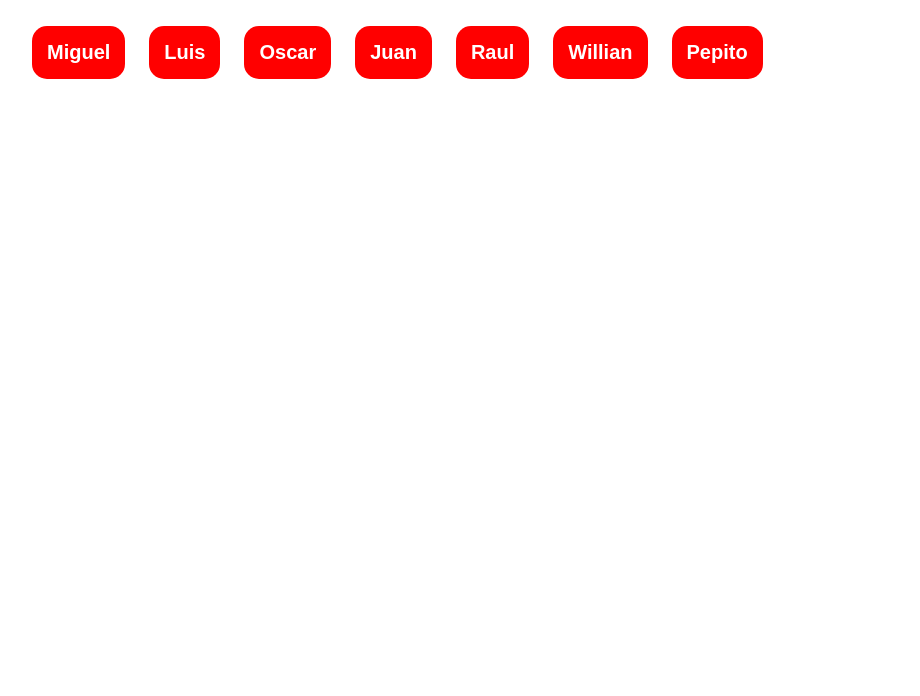
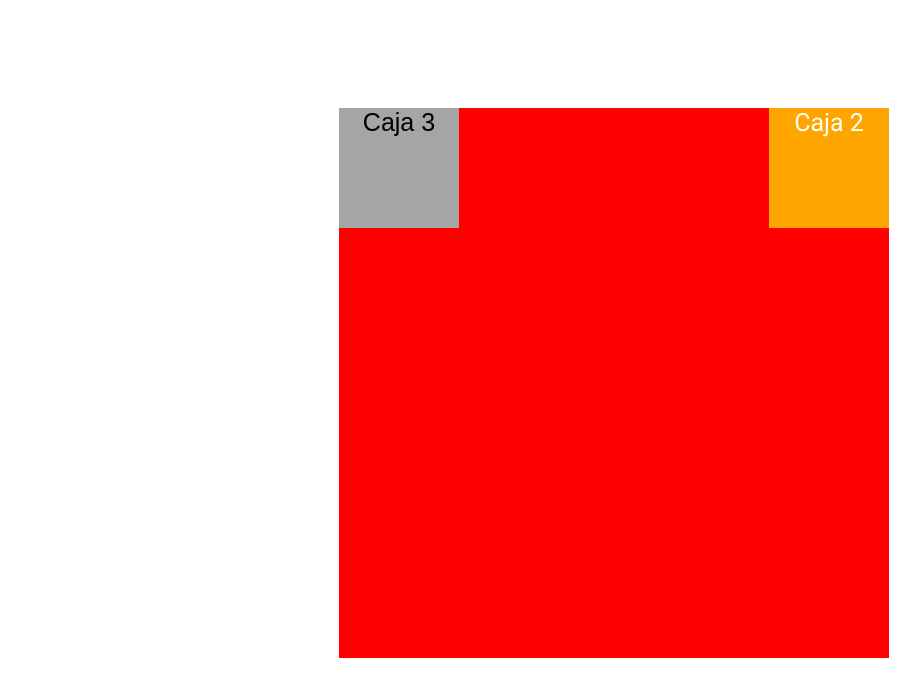
Before and after one commit to wrojas2/DOM_22_03_2022, a plain HTML site: page index.html in a window 1280 px wide. Shown: the whole page, without its empty margins (26-946 px from the left). Drawn offline with Linux system fonts and the light colour scheme.

Commit message:
MANIPULACION ESTILOS  24_03_2022

```diff
--- a/index.html
+++ b/index.html
@@ -10,16 +10,10 @@
     <link rel="shortcut icon" href="imagenes/DOM.png"  type="image/x-icon">
 </head>
 <body>
-    <body>
-        <ul id="Mylista" >
-            <li >Miguel</li>
-            <li>Luis</li>
-            <li data-cc="14523">Oscar</li>
-            <li data-cc="536590">Juan</li>
-            <li >Raul</li>
-            <li data-cc="87741" data-apellidos="Rojas">Willian</li>
-            <li data-cc="854145">Pepito</li>
-        </ul>
-        <script src="main.js"></script>
+    <div class="container">
+        <div>Caja 1</div>
+        <div>Caja 2</div>
+    </div>
+    <script src="main.js"></script>
 </body>
 </html>
--- a/main.js
+++ b/main.js
@@ -1,24 +1,32 @@
 
-let selecionElento = document.querySelector("body > ul > li:nth-child(3)");
-// console.log("1",selecionElento);
+// let Mystyle = {
+//     background: "green",
+//     color : "#fff",
+//     "font-family":"'Roboto', sans-serif",
+// };
 
-let selecionAtributos = document.querySelector("#Mylista > li:nth-child(3)");
-// console.log("2", selecionAtributos);
+// let divConteiner = document.querySelector(".container > div:nth-child(2)");
+// Object.assign(divConteiner.style, Mystyle);
+// divConteiner.classList.add('Mystyle');
 
-let numero = 14;
-let selecionDataset = document.querySelectorAll("#Mylista > li");
-selecionDataset.forEach(element => {
-    if(element.dataset.cc != undefined){
-        if(element.dataset.cc.includes(numero) && numero != 0){
-            console.log("3", element);
-            //alert("3", element);
-        }else if(numero==0){
-            console.log("3", element);
-        }
-        // let resultado = (element.dataset.cc.includes(numero) && numero != 0)
-        //     ? ["3", element]
-        //     :((numero==0) ? ["3", element] : "")
-        // console.log(...resultado);
-    }
-});
-// console.log(selecionDataset);
+// let Mystyle3 = {
+//     margin: "auto",
+//     top: 0,
+//     left: 0,
+//     right: 0,
+//     bottom: 0,
+//     "font-family": "'Inspiration', cursive",
+//     "font-size": "35px",
+//     color: "blueviolet",
+//     "font-weight": 800,
+//     background: "#2be286"
+// }  // Insertando estilos desde JS
+
+let div = document.querySelector(".container");
+let divCaja2 = document.querySelector(".container > div:nth-child(2)");
+divCaja2.classList.add('Mystyle');
+
+let divCaja3 = document.createElement("DIV");
+divCaja3.insertAdjacentText("beforeend", "Caja 3");
+div.insertAdjacentElement("beforeend", divCaja3);
+// Object.assign(divCaja3.style, Mystyle3);  // Se utiliza cuando se inserta el estilo desde el JS
--- a/style.css
+++ b/style.css
@@ -1,21 +1,32 @@
+
+@import url('https://fonts.googleapis.com/css2?family=Roboto&display=swap');
+@import url('styleCajas.css');
 
 :root{
     --color1: red;
-    --color2: #fff;
+    --color2: #a5a5a5;
+    --tamañoCaja: 550px;
+    --tamañoCajaHija: 120px;
 }
-ul li {
-    list-style: none;
-    color: var(--color2);
-    font-size: 20px;
+.container{
+    position: relative;
+    margin: 0 auto;
+    top: 100px;
+    background: var(--color1);
+    width: var(--tamañoCaja);
+    height: var(--tamañoCaja);
+}
+.container div{
+    position: absolute;
+    width: var(--tamañoCajaHija);
+    height: var(--tamañoCajaHija);
+    background: var(--color2);
+    text-align: center;
+    font-size: 25px;
+    font-weight: lighter;
     font-family: Arial, Helvetica, sans-serif;
-    font-weight: 600;
-    padding: 15px;
-    background: var(--color1);
-    display: inline-block;
-    border-radius: 15px;
-    margin: 10px;
 }
-ul li:hover{
-    opacity: .8;
-    cursor: pointer;
+.container div:nth-child(2){
+    top: 0;
+    right: 0;
 }
--- /dev/null
+++ b/styleCajas.css
@@ -0,0 +1,18 @@
+.Mystyle{
+    background: orange !important;
+    color: #fff !important;
+    font-family: 'Roboto', sans-serif !important;
+}
+
+/* .container div:nth-child(3){
+    margin: auto;
+    top: 0;
+    left: 0;
+    right: 0;
+    bottom: 0;
+    font-family: 'Inspiration', cursive;
+    font-size: 35px;
+    color: blueviolet;
+    font-weight: 800;
+    background: #2be286;
+} */
```
